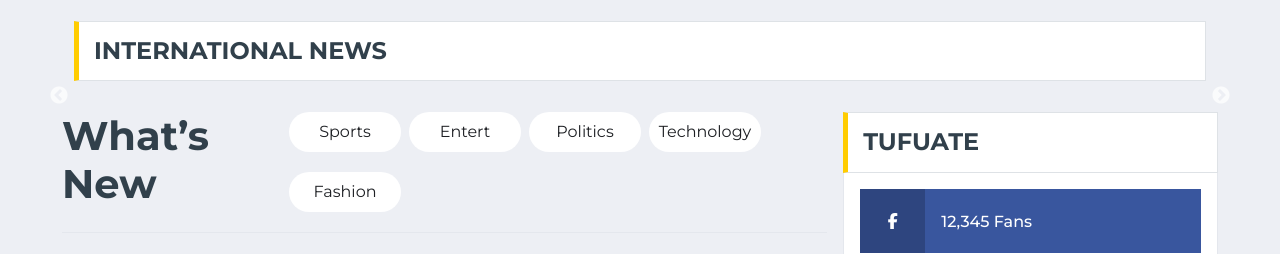
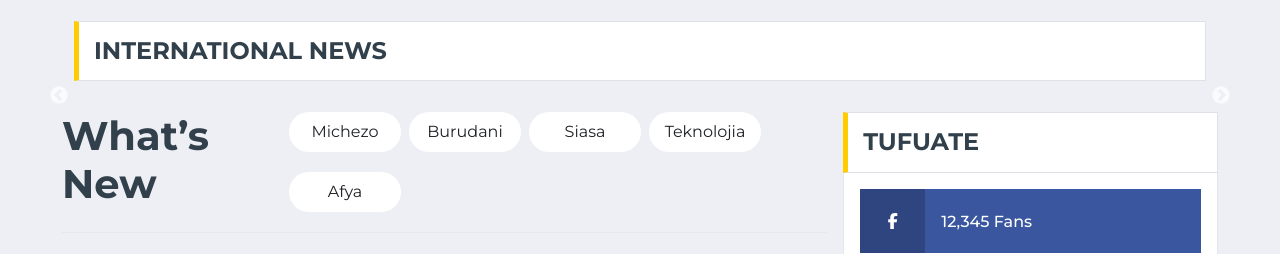
Before and after one commit to mwinamijr/kishamba-media, a React (Create React App) app: page / in a window 1280 px wide. Shown: the part 1000-1254 px from the top of the page. Built offline with nearby package versions, Linux system fonts and the light colour scheme.

Commit message:
added more tags and updated the whats news component to work with swahili tags

```diff
--- a/src/components/home/WhatsNew.js
+++ b/src/components/home/WhatsNew.js
@@ -2,11 +2,11 @@ import React, { useState, useMemo } from "react";
 import { Link } from "react-router-dom";
 
 const tabs = [
-  { id: "tab-1", title: "Sports" },
-  { id: "tab-2", title: "Entert" },
-  { id: "tab-3", title: "Politics" },
-  { id: "tab-4", title: "Technology" },
-  { id: "tab-5", title: "Fashion" },
+  { id: "tab-1", title: "Michezo" },
+  { id: "tab-2", title: "Burudani" },
+  { id: "tab-3", title: "Siasa" },
+  { id: "tab-4", title: "Teknolojia" },
+  { id: "tab-5", title: "Afya" },
 ];
 
 export default function WhatsNew({ articles = [], loading }) {
@@ -14,11 +14,11 @@ export default function WhatsNew({ articles = [], loading }) {
 
   const tabCategory = useMemo(() => {
     const tabMap = {
-      "tab-1": "sports",
-      "tab-2": "entertainment",
-      "tab-3": "politics",
-      "tab-4": "technology",
-      "tab-5": "fashion",
+      "tab-1": "michezo",
+      "tab-2": "burudani",
+      "tab-3": "siasa",
+      "tab-4": "teknolojia",
+      "tab-5": "afya",
     };
     return tabMap[activeTab];
   }, [activeTab]);
--- a/src/screens/editor/AddArticle.js
+++ b/src/screens/editor/AddArticle.js
@@ -25,7 +25,12 @@ const tagOptions = [
   { value: "kimataifa", label: "Kimataifa" },
   { value: "teknolojia", label: "Teknolojia" },
   { value: "mitindo", label: "Mitindo" },
+  { value: "muziki", label: "Muziki" },
+  { value: "filamu", label: "Filamu" },
+  { value: "sanaa", label: "Sanaa" },
+  { value: "utalii", label: "Utalii" },
   { value: "burudani", label: "Burudani" },
+  { value: "biashara", label: "Biashara" },
   { value: "siasa", label: "Siasa" },
   { value: "kilimo", label: "Kilimo" },
   { value: "F1", label: "F1" },
--- a/src/screens/editor/UpdateArticle.js
+++ b/src/screens/editor/UpdateArticle.js
@@ -28,7 +28,12 @@ const tagOptions = [
   { value: "kimataifa", label: "Kimataifa" },
   { value: "teknolojia", label: "Teknolojia" },
   { value: "mitindo", label: "Mitindo" },
+  { value: "utalii", label: "Utalii" },
+  { value: "sanaa", label: "Sanaa" },
+  { value: "filamu", label: "Filamu" },
   { value: "burudani", label: "Burudani" },
+  { value: "muziki", label: "Muziki" },
+  { value: "biashara", label: "Biashara" },
   { value: "siasa", label: "Siasa" },
   { value: "kilimo", label: "Kilimo" },
   { value: "F1", label: "F1" },
```
